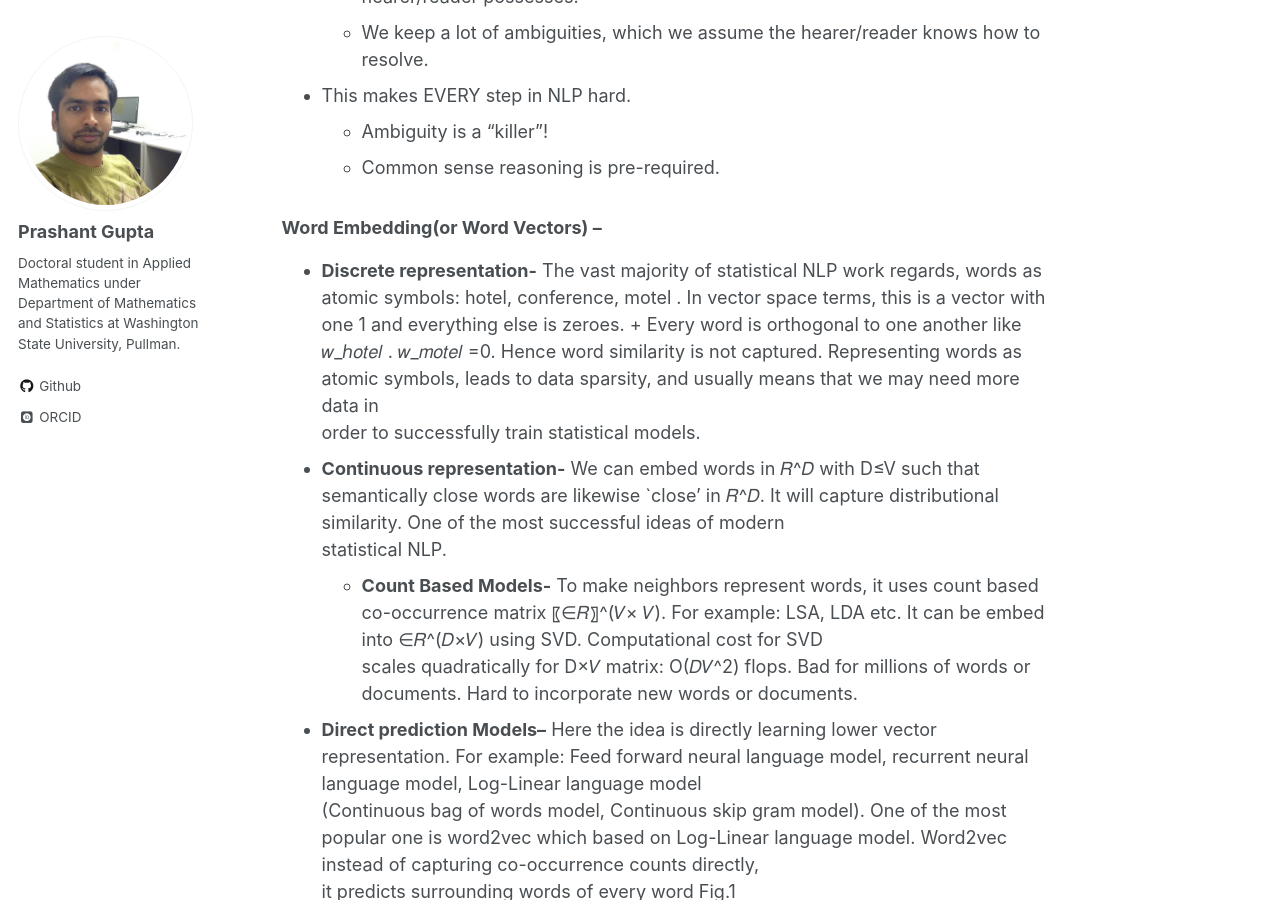
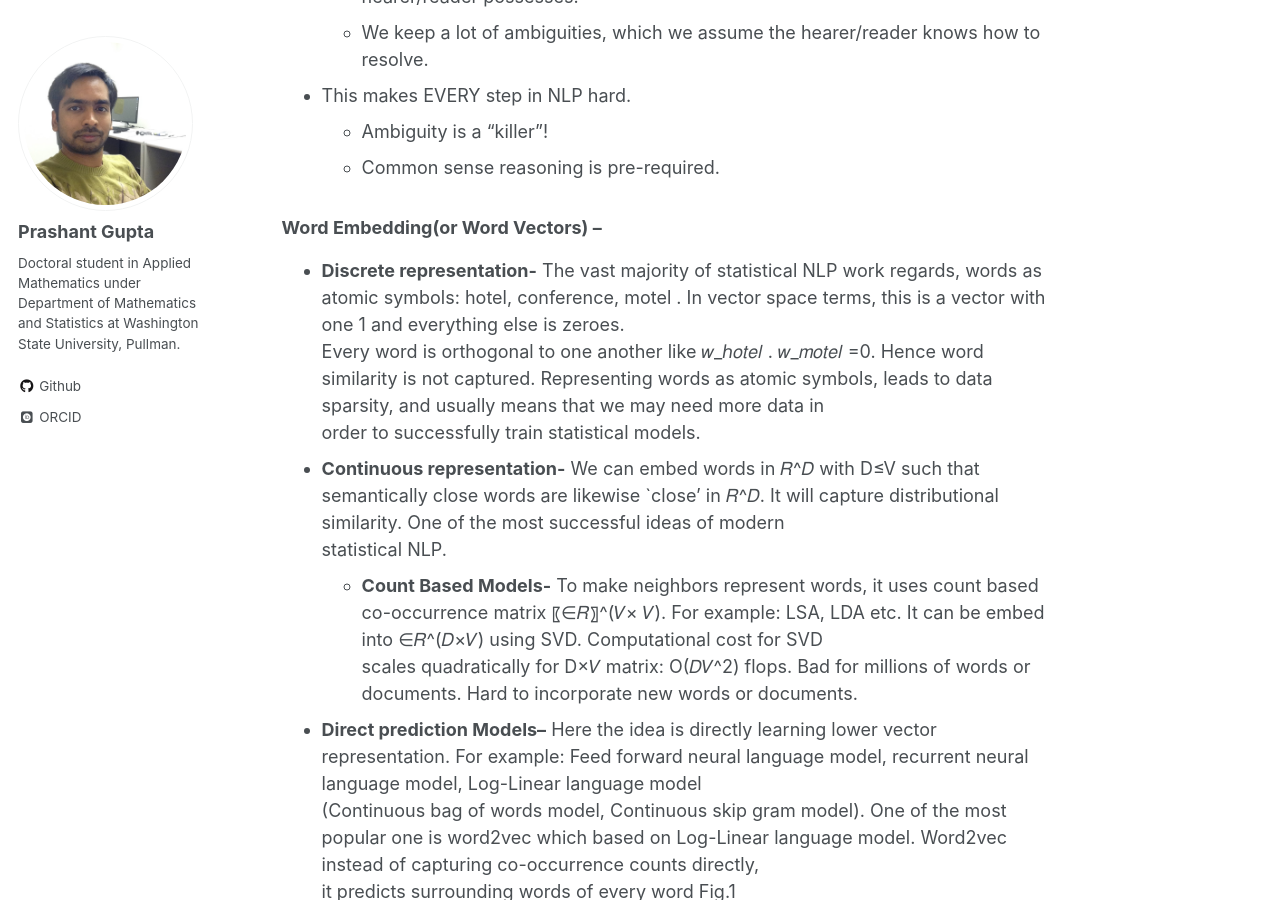
Before and after one commit to pragup/pragup.github.io, a Jekyll site: the page built from _posts/2017-04-23-Sentence-Classification.md, in a window 1280 px wide and 900 px high, scrolled down 685 px. Built offline with Jekyll 4.4.1, drawn with Linux system fonts in a browser that asks for light colours; some web fonts are replaced.

Commit message:
no message

```diff
--- a/_posts/2017-04-23-Sentence-Classification.md
+++ b/_posts/2017-04-23-Sentence-Classification.md
@@ -25,8 +25,7 @@ BACKGROUND
 
 ### Word Embedding(or Word Vectors) – ###
 * **Discrete representation-** The vast majority of statistical NLP work regards, words as atomic symbols: hotel, conference, motel . In vector space terms, this is a vector with one 1 and everything else is zeroes.
-+
-Every word is orthogonal to one another like 𝑤_ℎ𝑜𝑡𝑒𝑙 . 𝑤_𝑚𝑜𝑡𝑒𝑙  =0. Hence word similarity is not captured. Representing words as atomic symbols, leads to data sparsity, and usually means that we may need more data in \
+Every word is orthogonal to one another like 𝑤_ℎ𝑜𝑡𝑒𝑙 . 𝑤_𝑚𝑜𝑡𝑒𝑙  =0. Hence word similarity is not captured. Representing words as atomic symbols, leads to data sparsity, and usually means that we may need more data in
 order to successfully train statistical models.
 * **Continuous representation-** We can embed words in 𝑅^𝐷 with D≤V such that semantically close words are likewise `close' in 𝑅^𝐷. It will capture distributional similarity. One of the most successful ideas of modern\
 statistical NLP.
```
